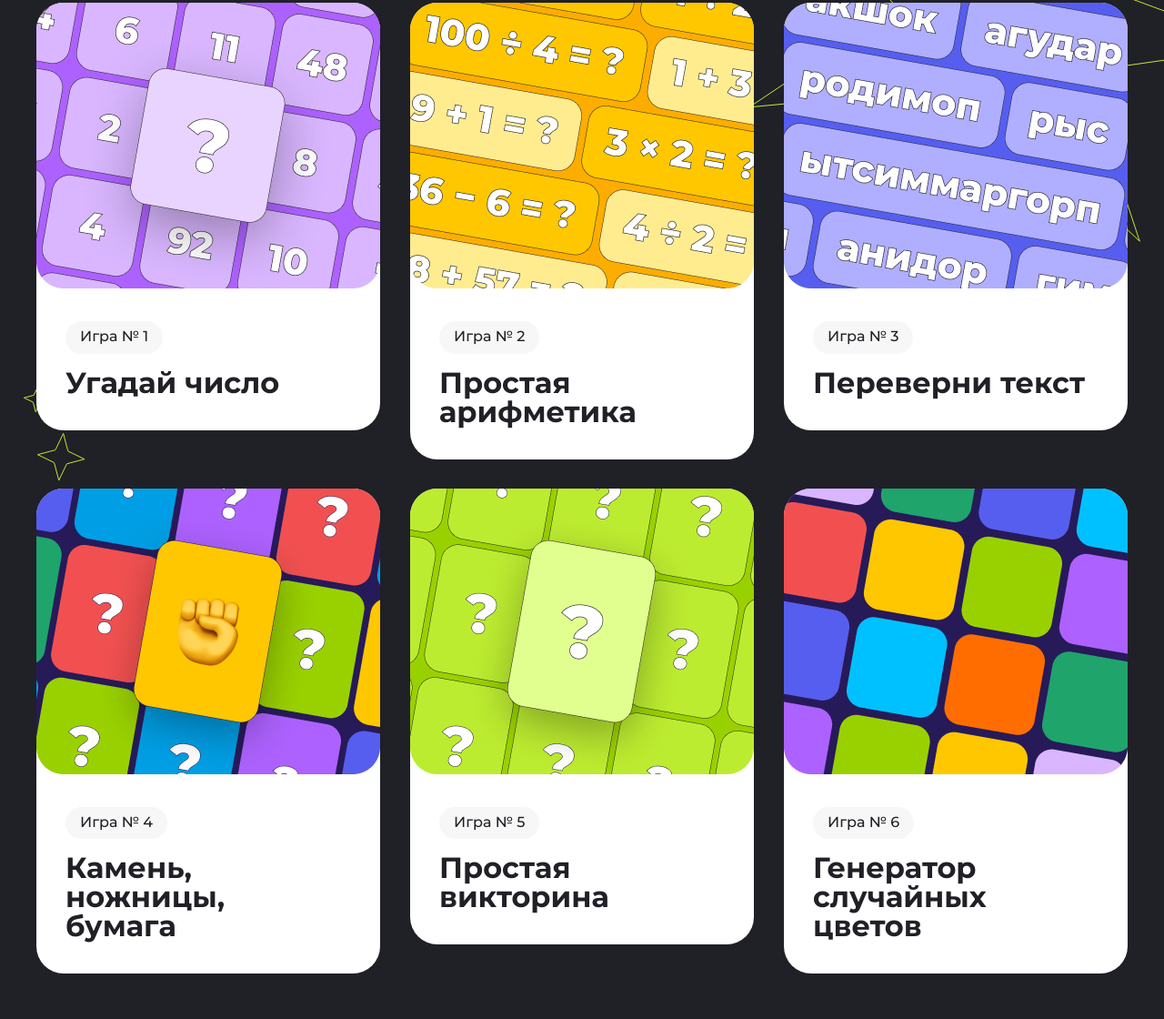
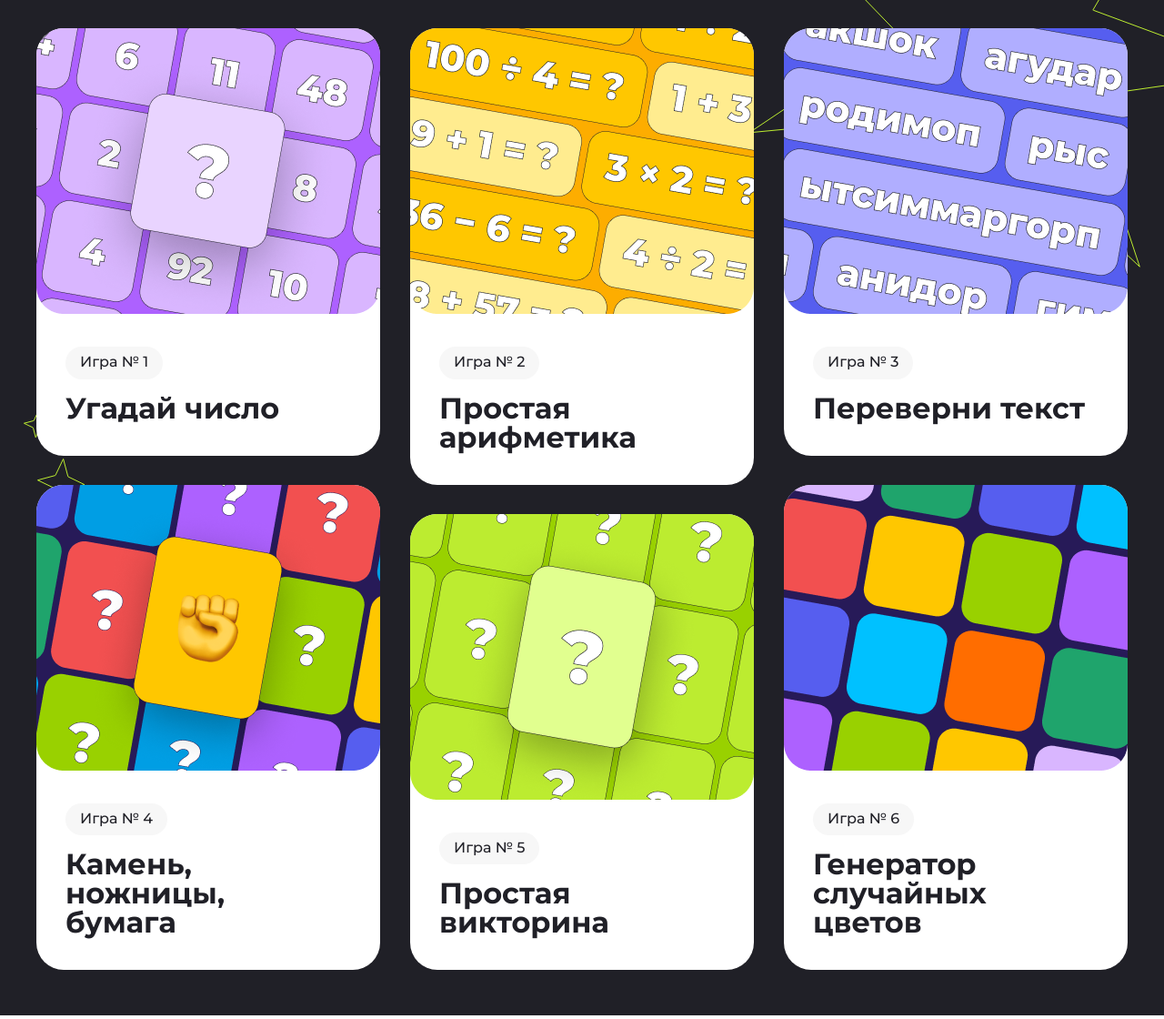
Before and after one commit to delevorep/2nd-course-hw, a plain HTML site: page index.html in a window 1280 px wide. Shown: the part 1121-2241 px from the top of the page at 91% size. Drawn offline with Linux system fonts and the light colour scheme.

Commit message:
Устранение замечаний.

```diff
--- a/index.html
+++ b/index.html
@@ -113,42 +113,42 @@
             <a class="about-content__links" href="#mini_guessthenumber">
                 <article class="gamecard">
                     <img class="gamecard__image" src="./img/guessTHEnumber.png" alt="Угадай число" />
-                    <p class="gamecard__number">Игра № 1</p>
+                    <span class="gamecard__number">Игра № 1</span>
                     <h3 class="gamecard__name">Угадай число</h3>
                 </article>
             </a>
             <a class="about-content__links" href="#mini_simpleMath">
                 <article class="gamecard">
                     <img class="gamecard__image" src="./img/simpleMath.png" alt="Простая арифметика" />
-                    <p class="gamecard__number">Игра № 2</p>
+                    <span class="gamecard__number">Игра № 2</span>
                     <h3 class="gamecard__name">Простая арифметика</h3>
                 </article>
             </a>
             <a class="about-content__links" href="#mini_textRoll">
                 <article class="gamecard">
                     <img class="gamecard__image" src="./img/textRoll.png" alt="Переверни текст" />
-                    <p class="gamecard__number">Игра № 3</p>
+                    <span class="gamecard__number">Игра № 3</span>
                     <h3 class="gamecard__name">Переверни текст</h3>
                 </article>
             </a>
             <a class="about-content__links" href="#mini_rockPaperScissors">
                 <article class="gamecard">
                     <img class="gamecard__image" src="./img/rockPaperScissors.png" alt="Камень, ножницы, бумага" />
-                    <p class="gamecard__number">Игра № 4</p>
+                    <span class="gamecard__number">Игра № 4</span>
                     <h3 class="gamecard__name">Камень, ножницы, <br>бумага</h3>
                 </article>
             </a>
-            <a class="about-content__links" href="#mini_simpleQuiz">
+            <a class="about-content__links about-content__links_alignment" href="#mini_simpleQuiz">
                 <article class="gamecard">
                     <img class="gamecard__image" src="./img/simpleQuiz.png" alt="Простая викторина" />
-                    <p class="gamecard__number">Игра № 5</p>
+                    <span class="gamecard__number">Игра № 5</span>
                     <h3 class="gamecard__name">Простая викторина</h3>
                 </article>
             </a>
             <a class="about-content__links" href="#mini_rndColorGenerator">
                 <article class="gamecard">
                     <img class="gamecard__image" src="./img/rndColorGenerator.png" alt="Генератор случайных цветов" />
-                    <p class="gamecard__number">Игра № 6</p>
+                    <span class="gamecard__number">Игра № 6</span>
                     <h3 class="gamecard__name">Генератор случайных цветов</h3>
                 </article>
             </a>
--- a/style.css
+++ b/style.css
@@ -39,7 +39,6 @@ body {
   font-family: Montserrat;
   font-weight: 700;
   font-size: 64px;
-  line-height: 100%;
   letter-spacing: 0px;
   vertical-align: middle;
 }
@@ -208,11 +207,20 @@ body {
 .about-content {
   display: flex;
   flex-wrap: wrap;
-  gap: 32px;
+  column-gap: 32px;
   margin-top: 72px;
   justify-content: space-between;
   align-items: flex-start;
 }
+
+.about-content__links{
+  height:fit-content;
+}
+
+.about-content__links_alignment {
+  align-self: flex-end;
+}
+
 
 .gamecard {
   border-radius: 30px;
```
